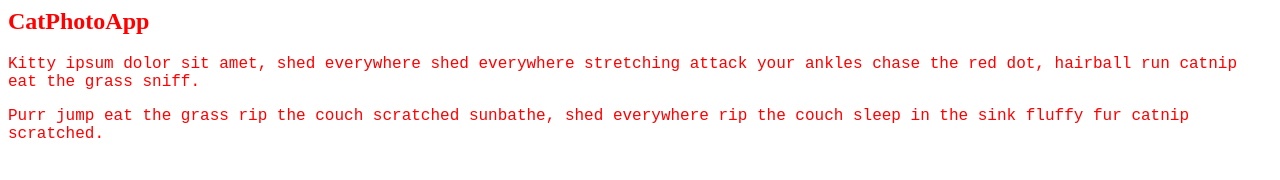
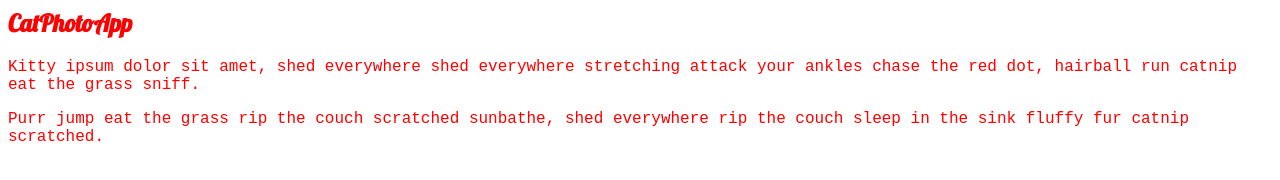
Before and after one commit to barkinet/freeCodeCamp-1, a plain HTML site: page Cat Photo App/index.html in a window 1280 px wide. Drawn offline with Linux system fonts and the light colour scheme.

Commit message:
Basic Css: Import a Google Font

```diff
--- a/Cat Photo App/index.html
+++ b/Cat Photo App/index.html
@@ -1,3 +1,4 @@
+<link href="https://fonts.googleapis.com/css?family=Lobster" rel="stylesheet" type="text/css">
 
 <style>
   .red-text {
@@ -8,6 +9,10 @@
     font-size: 16px;
     font-family: Monospace;
   }
+
+  h2 {
+    font-family: Lobster
+  }
 </style>
 
 <h2 class="red-text">CatPhotoApp</h2>
```
